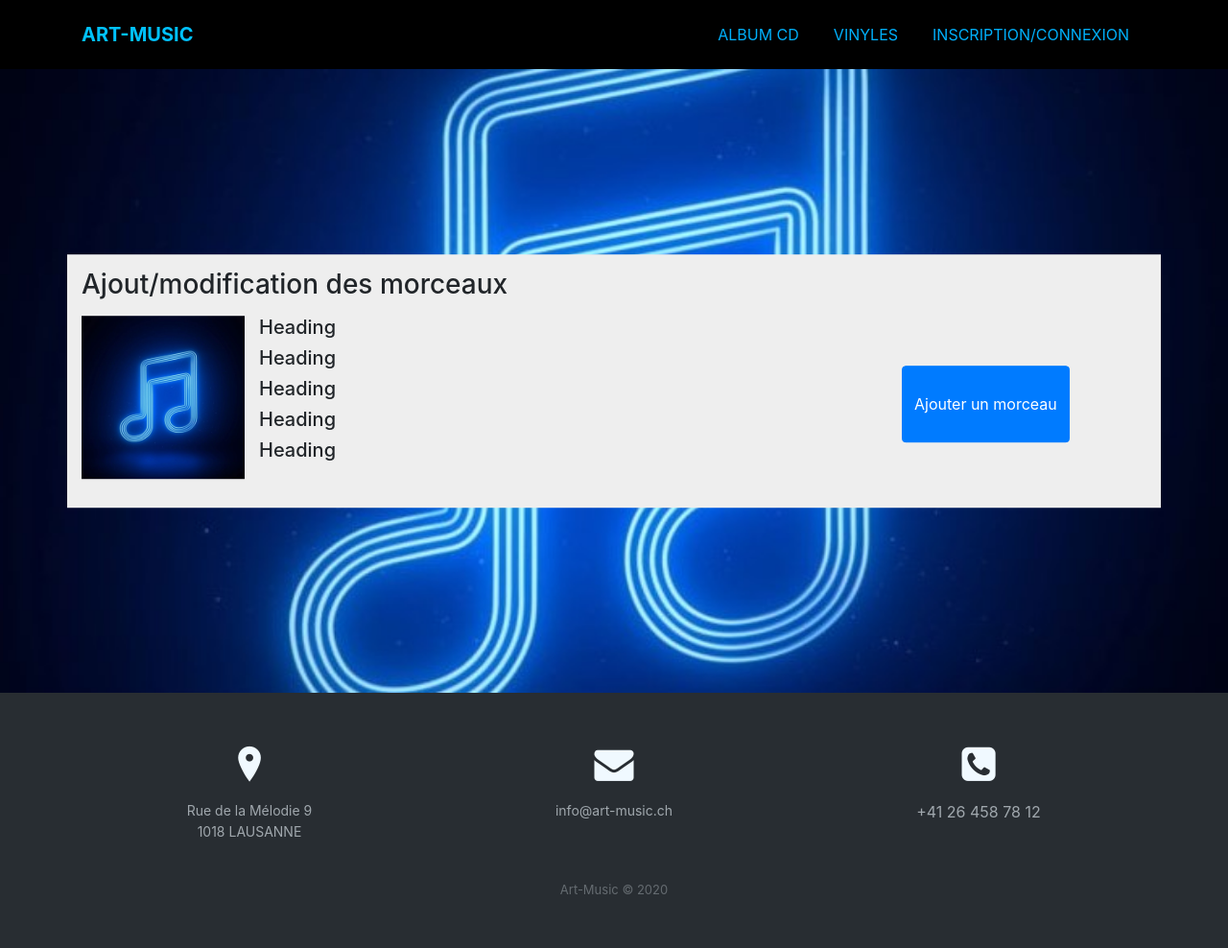
After one commit to MauricioC04/PROJET-WEB, a PHP site: page /view/displayDetailsProductAdministrator.php in a window 1280 px wide. The commit adds this page. Shown: the whole page at 96% size. Run offline with PHP 8.4, Linux system fonts and the light colour scheme.

Commit message:
The rest of the display pages - always static

```diff
--- a/controler/controler.php
+++ b/controler/controler.php
@@ -14,12 +14,12 @@ function home()
 
 function displayLogin()
 {
-    require 'view/login.php';
+    require 'view/displayLogin.php';
 }
 
 function displaySubscription()
 {
-    require 'view/Subscription.php';
+    require 'view/displaySubscription.php';
 }
 
 function displayAlbumCD()
@@ -43,7 +43,7 @@ function displayArticleDetails()
 }
 function displayAddProduct()
 {
-    require 'view/AddProduct.php';
+    require 'view/displayAddProduct.php';
 }
 
 
--- a/view/content/styles/styles.css
+++ b/view/content/styles/styles.css
@@ -65,3 +65,53 @@
     display: table-cell;
   }
 }
+
+@media (min-width: 768px) {
+  #btnContinuePurchase {
+    max-width: 320px;
+    margin: inherit;
+  }
+}
+
+@media (min-width: 768px) {
+  #btnConfirmCart {
+    max-width: 320px;
+    margin-left: 15px;
+  }
+}
+
+@media (min-width: 300px) {
+  #btnDesktop {
+    display: none;
+  }
+}
+
+@media (min-width: 768px) {
+  #btnMobile {
+    display: none!important;
+  }
+}
+
+@media (min-width: 768px) {
+  #btnDesktop {
+    display: inherit;
+  }
+}
+
+@media (min-width: 300px) {
+  #btnMobile {
+    display: inherit;
+  }
+}
+
+@media (min-width: 768px) {
+  #containerInfoProduct {
+    display: inherit;
+  }
+}
+
+@media (min-width: 768px) {
+  #imgProduct {
+    margin-right: 15px;
+  }
+}
--- /dev/null
+++ b/view/displayDetailsProductAdministrator.php
@@ -0,0 +1,44 @@
+<?php
+/**
+ * Created by PhpStorm.
+ * User: Mauricio COSTA CABRAL
+ * Date: 06.03.2020
+ * Version: 0.1
+ */
+
+ob_start();
+$titre="Art-Music - Administrateur - ";
+?>
+
+
+<div style="background-image: url(&quot;view/content/images/useful/arriere-plan.jpg&quot;);background-position: center;background-size: cover;background-repeat: no-repeat;padding: 25px;position: relative;height: 650px;">
+    <div class="container" style="background-color: #eeeeee;position: absolute;left: 50%;top: 50%;transform: translate(-50%, -50%);padding: 15px;">
+        <div class="row">
+            <div class="col-md-12">
+                <h3 class="text-center text-md-left" style="margin-bottom: 15px;">Ajout/modification des morceaux</h3>
+            </div>
+        </div>
+        <div class="row">
+            <div class="col-md-9 text-center" id="containerInfoProduct" style="width: 100%;"><button class="btn btn-primary d-block" id="btnMobile" type="button" style="margin-left: auto;margin-right: auto;margin-bottom: 15px;width: 100%;">Ajouter un morceau</button><img id="imgProduct" src="view/content/images/useful/arriere-plan.jpg" width="100%" style="max-width: 170px;max-height: 170px;margin-bottom: 15px;">
+                <div>
+                    <h5>Heading</h5>
+                    <h5>Heading</h5>
+                    <h5>Heading</h5>
+                    <h5>Heading</h5>
+                    <h5>Heading</h5>
+                </div>
+            </div>
+            <div class="col-md-3 align-self-md-center"><button class="btn btn-primary" id="btnDesktop" type="button" style="height: 80px;">Ajouter un morceau</button></div>
+        </div>
+        <div class="row">
+            <div class="col-md-12"></div>
+        </div>
+    </div>
+</div>
+
+
+<?php
+$content = ob_get_clean();
+require "gabarit.php";
+
+?>
--- a/view/home.php
+++ b/view/home.php
@@ -11,7 +11,7 @@ $titre="Art-Music - Accueil";
 ?>
 
 
-<img src="view/content/images/home/titre1.jpg" width="100%" alt="image de présentation">
+<img src="view/content/images/home/titre.jpg" width="100%" alt="image de présentation">
 <div style="padding: 20px;">
     <div class="container">
         <div class="row">
```
Also changed, not shown: view/displayCart.php (added, +35 -0 lines), view/displayConfirmationPurchase.php (added, +32 -0 lines), view/displayDetailsOrder.php (added, +33 -0 lines), view/displayDetailsProductCustomer.php (added, +39 -0 lines), view/displayMusicsArticle.php (deleted, +0 -21 lines), view/confirmationPurchase.php (deleted), view/displayAddMusic.php (renamed from view/addMusic.php), view/displayAddProduct.php (renamed from view/AddProduct.php), view/displayAdministratorDisplayAlbumCD.php (renamed from view/administratorDisplayAlbumCD.php), view/displayLogin.php (renamed from view/login.php), view/displaySubscription.php (renamed from view/Subscription.php).
